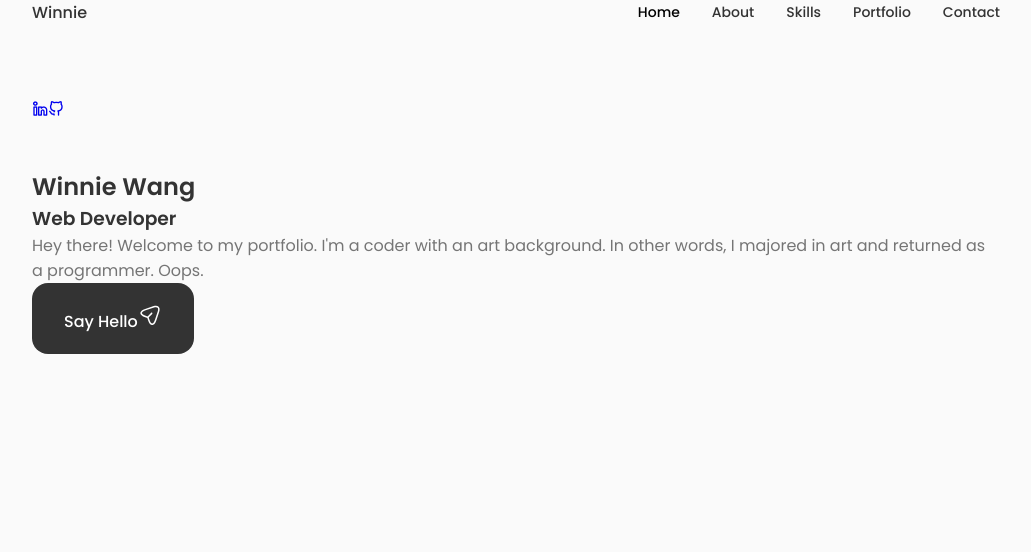
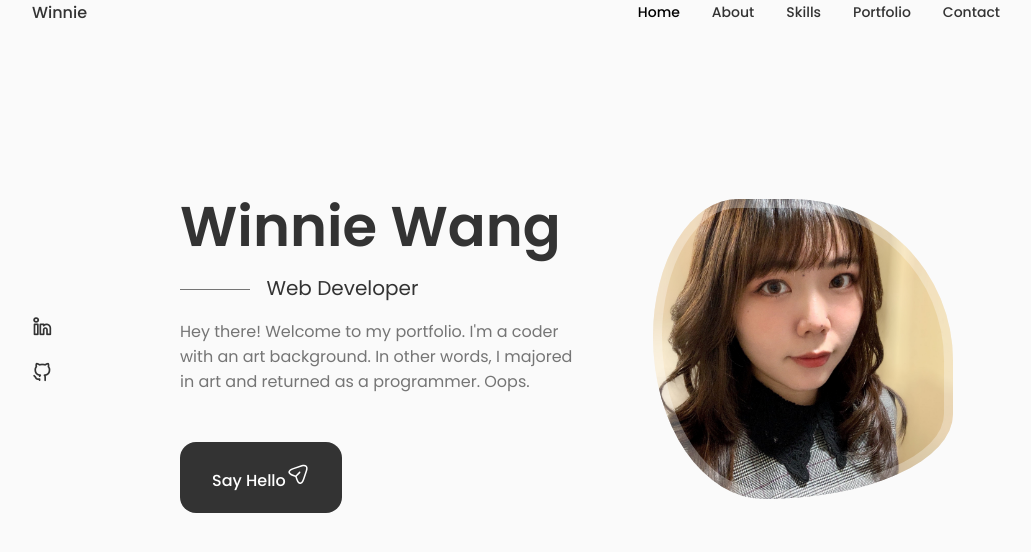
Before and after one commit to weijwang18/Portfolio, a React (Create React App) app: page / in a window 1280 px wide. Shown: the top 552 px of the page, without its empty margins (124-1155 px from the left). Built offline with nearby package versions, Linux system fonts and the light colour scheme.

Commit message:
update home component

```diff
--- a/src/components/home/home.css
+++ b/src/components/home/home.css
@@ -0,0 +1,76 @@
+.home_content {
+  grid-template-columns: 116px repeat(2, 1fr);
+  padding-top: 5.5rem;
+  column-gap: 2rem;
+  align-items: center;
+}
+
+.home_social {
+  display: grid;
+  grid-template-columns: max-content;
+  row-gap: 1rem;
+}
+
+.home_social-icon {
+  font-size: 1.25rem;
+  color: var(--title-color);
+}
+
+.home_social-icon:hover {
+  color: var(--title-color-dark);
+}
+
+.home_title{
+	font-size: var(--big-font-size);
+	margin-bottom: var(--mb-0-25);
+}
+
+.home_subtitle {
+	position: relative;
+	font-size: var(--h3-font-size);
+	padding-left: 5.4rem;
+	font-weight: var(--font-normal);
+	margin-bottom: var(--mb-1);
+}
+
+.home_subtitle::before{
+	content:'';
+	position: absolute;
+	width: 70px;
+	height: 1px;
+	background-color: var(--text-color);
+	left:0;
+	top: 1rem;
+}
+
+.home_description {
+	max-width: 400px;
+	margin-bottom: var(--mb-3);
+}
+
+.home_img {
+  background: url(../../assets//profile.jpg);
+  background-repeat: no-repeat;
+  background-position: center;
+  background-size: cover;
+  box-shadow: inset 0 0 0 9px rgb(255 255 255 /30%);
+  order: 1;
+  justify-self: center;
+  width: 300px;
+  height: 300px;
+  animation: profile_animate 8s ease-in-out infinite 1s;
+}
+
+@keyframes profile_animate {
+	0% {
+		border-radius: 60% 40% 30% 70%/60% 30% 70% 40%;
+	}
+
+	50% {
+		border-radius: 30% 60% 70% 40%/50% 60% 30% 60%;
+	}
+
+	100% {
+		border-radius: 60% 40% 30% 70%/60% 30% 70% 40%;
+	}
+}
--- a/src/components/home/social.jsx
+++ b/src/components/home/social.jsx
@@ -3,11 +3,11 @@
 const Social = () => {
   return (
     <div className="home_social">
-      <a href="https://github.com/weijwang18" className="home_social-icon" target="_blank">
+      <a href="https://www.linkedin.com/in/weijiewangseattle/" className="home_social-icon" target="_blank">
         <i class="uil uil-linkedin-alt"></i>
       </a>
 
-      <a href="https://www.linkedin.com/in/weijiewangseattle/" className="home_social-icon" target="_blank">
+      <a href="https://github.com/weijwang18" className="home_social-icon" target="_blank">
         <i class="uil uil-github-alt"></i>
       </a>
     </div>
```
Also changed, not shown: src/assets/profile.jpg (added).
